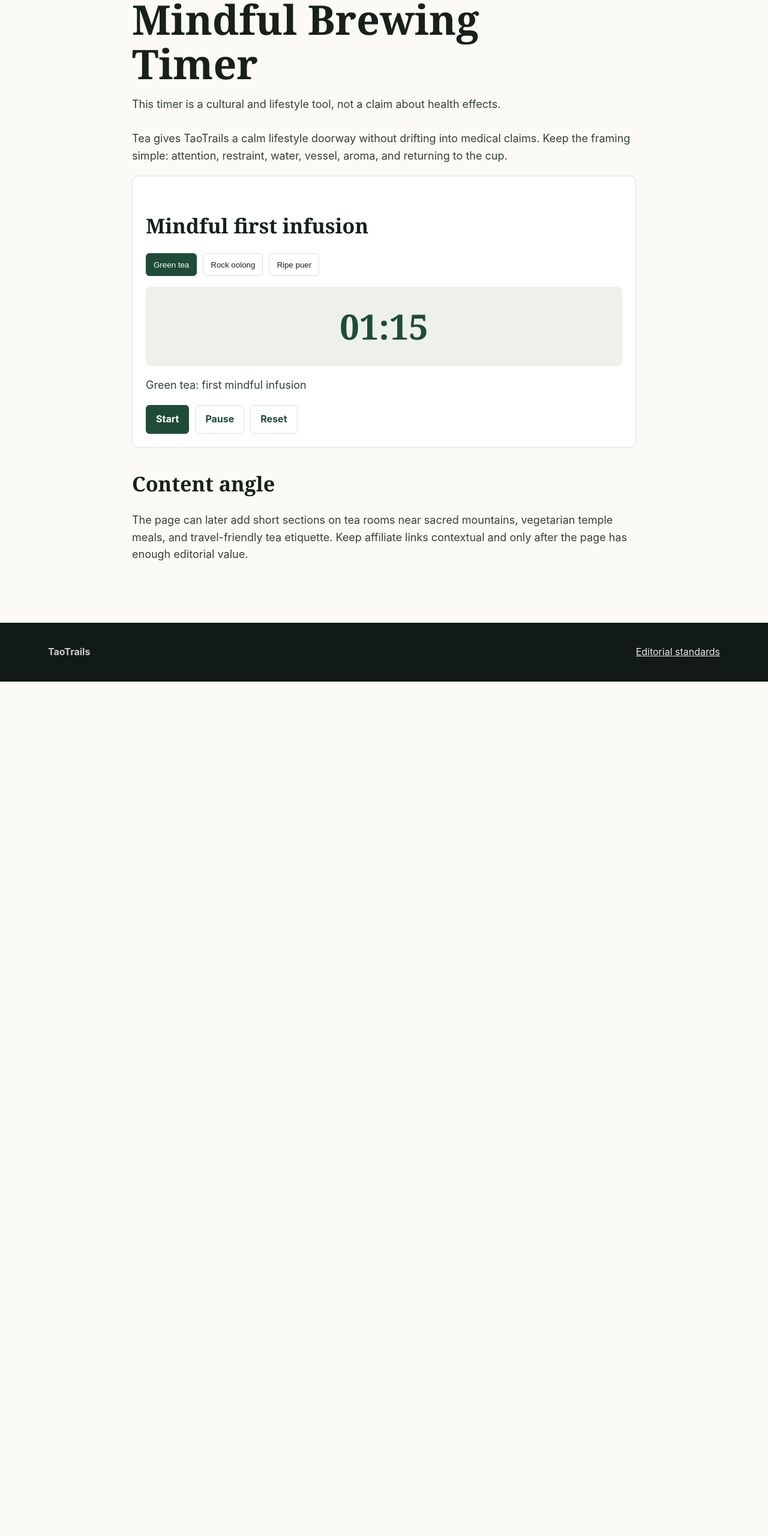
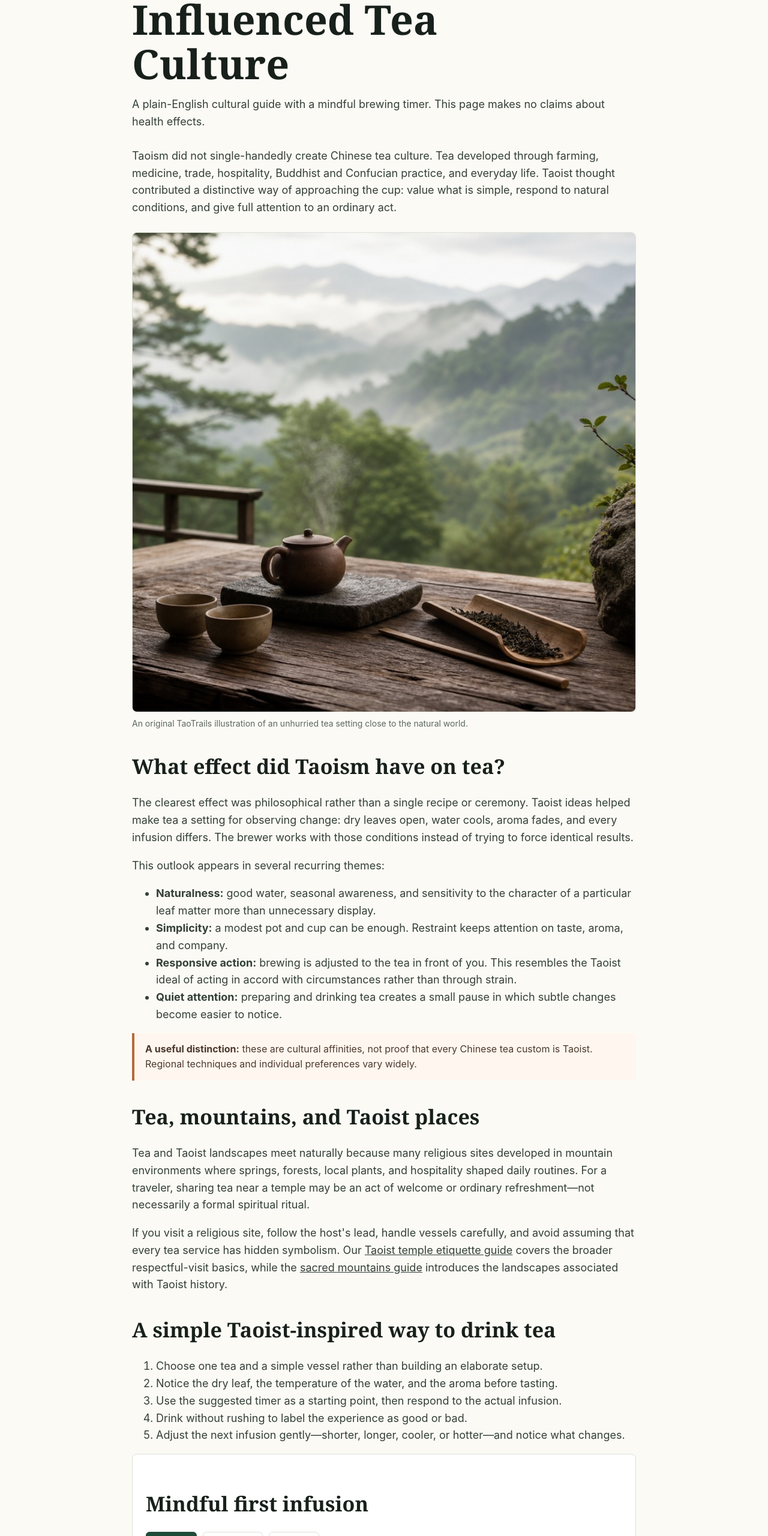
Before and after one commit to jazfox-cloud/TaoTrails, a website: page lifestyle/taoist-tea/index.html in a window 1280 px wide. Shown: the part 240-2800 px from the top of the page at 60% size. Before the commit the page ends 1376 px from the top, so only its background shows below. Drawn offline with Linux system fonts and the light colour scheme.

Commit message:
Expand Taoist tea culture guide

```diff
--- a/lifestyle/taoist-tea/index.html
+++ b/lifestyle/taoist-tea/index.html
@@ -3,8 +3,8 @@
   <head>
     <meta charset="utf-8">
     <meta name="viewport" content="width=device-width, initial-scale=1">
-    <title>Taoism and Tea: A Mindful Brewing Timer - TaoTrails</title>
-    <meta name="description" content="Explore Taoist tea culture and use a simple mindful brewing timer for green tea, rock oolong, and ripe puer.">
+    <title>How Taoism Influenced Tea Culture + Brewing Timer - TaoTrails</title>
+    <meta name="description" content="Learn how Taoist ideas of simplicity, naturalness, and attentive practice influenced Chinese tea culture, then use a mindful brewing timer.">
     <link rel="canonical" href="https://taotrails.com/lifestyle/taoist-tea/">
     <link rel="stylesheet" href="/css/styles.css">
   </head>
@@ -12,9 +12,39 @@
     <header class="site-header"><nav class="nav" aria-label="Primary navigation"><a class="brand" href="/"><span class="brand-mark">T</span><span>TaoTrails</span></a><div class="nav-links"><a href="/taoism/">What is Taoism</a><a href="/sacred-mountains/">Sacred Mountains</a><a href="/lifestyle/temple-etiquette/">Temple Etiquette</a></div></nav></header>
     <main class="article">
       <p class="eyebrow">Lifestyle tool</p>
-      <h1>Taoism and Tea: A Mindful Brewing Timer</h1>
-      <p class="article-meta">This timer is a cultural and lifestyle tool, not a claim about health effects.</p>
-      <p>Tea gives TaoTrails a calm lifestyle doorway without drifting into medical claims. Keep the framing simple: attention, restraint, water, vessel, aroma, and returning to the cup.</p>
+      <h1>How Taoism Influenced Tea Culture</h1>
+      <p class="article-meta">A plain-English cultural guide with a mindful brewing timer. This page makes no claims about health effects.</p>
+      <p>Taoism did not single-handedly create Chinese tea culture. Tea developed through farming, medicine, trade, hospitality, Buddhist and Confucian practice, and everyday life. Taoist thought contributed a distinctive way of approaching the cup: value what is simple, respond to natural conditions, and give full attention to an ordinary act.</p>
+
+      <figure class="article-thumb">
+        <img src="/public/assets/taoist-tea-mountain-table.jpg" width="1200" height="800" alt="Clay teapot and two cups on a wooden table overlooking misty green mountains" loading="eager">
+        <figcaption>An original TaoTrails illustration of an unhurried tea setting close to the natural world.</figcaption>
+      </figure>
+
+      <h2>What effect did Taoism have on tea?</h2>
+      <p>The clearest effect was philosophical rather than a single recipe or ceremony. Taoist ideas helped make tea a setting for observing change: dry leaves open, water cools, aroma fades, and every infusion differs. The brewer works with those conditions instead of trying to force identical results.</p>
+      <p>This outlook appears in several recurring themes:</p>
+      <ul>
+        <li><strong>Naturalness:</strong> good water, seasonal awareness, and sensitivity to the character of a particular leaf matter more than unnecessary display.</li>
+        <li><strong>Simplicity:</strong> a modest pot and cup can be enough. Restraint keeps attention on taste, aroma, and company.</li>
+        <li><strong>Responsive action:</strong> brewing is adjusted to the tea in front of you. This resembles the Taoist ideal of acting in accord with circumstances rather than through strain.</li>
+        <li><strong>Quiet attention:</strong> preparing and drinking tea creates a small pause in which subtle changes become easier to notice.</li>
+      </ul>
+
+      <aside class="note"><strong>A useful distinction:</strong> these are cultural affinities, not proof that every Chinese tea custom is Taoist. Regional techniques and individual preferences vary widely.</aside>
+
+      <h2>Tea, mountains, and Taoist places</h2>
+      <p>Tea and Taoist landscapes meet naturally because many religious sites developed in mountain environments where springs, forests, local plants, and hospitality shaped daily routines. For a traveler, sharing tea near a temple may be an act of welcome or ordinary refreshment—not necessarily a formal spiritual ritual.</p>
+      <p>If you visit a religious site, follow the host's lead, handle vessels carefully, and avoid assuming that every tea service has hidden symbolism. Our <a href="/lifestyle/temple-etiquette/">Taoist temple etiquette guide</a> covers the broader respectful-visit basics, while the <a href="/sacred-mountains/">sacred mountains guide</a> introduces the landscapes associated with Taoist history.</p>
+
+      <h2>A simple Taoist-inspired way to drink tea</h2>
+      <ol>
+        <li>Choose one tea and a simple vessel rather than building an elaborate setup.</li>
+        <li>Notice the dry leaf, the temperature of the water, and the aroma before tasting.</li>
+        <li>Use the suggested timer as a starting point, then respond to the actual infusion.</li>
+        <li>Drink without rushing to label the experience as good or bad.</li>
+        <li>Adjust the next infusion gently—shorter, longer, cooler, or hotter—and notice what changes.</li>
+      </ol>
 
       <section class="timer" data-tea-timer>
         <h2>Mindful first infusion</h2>
@@ -32,8 +62,8 @@
         </div>
       </section>
 
-      <h2>Content angle</h2>
-      <p>The page can later add short sections on tea rooms near sacred mountains, vegetarian temple meals, and travel-friendly tea etiquette. Keep affiliate links contextual and only after the page has enough editorial value.</p>
+      <h2>Where to continue</h2>
+      <p>To understand the ideas behind naturalness and responsive action, begin with <a href="/taoism/">What is Taoism?</a> and then read the <a href="/tao-te-ching/">Tao Te Ching guide</a>. Tea is best treated here as a practical doorway into those ideas, not as a shortcut to mastering them.</p>
     </main>
     <footer class="site-footer"><div class="footer-inner"><strong>TaoTrails</strong><a href="/about/">Editorial standards</a></div></footer>
     <script src="/js/site.js"></script>
--- a/scripts/check-site.mjs
+++ b/scripts/check-site.mjs
@@ -30,6 +30,7 @@ const required = [
   "public/assets/mountain-qingcheng-square.jpg",
   "public/assets/mountain-longhu-square.jpg",
   "public/assets/tao-te-ching-thumb.jpg",
+  "public/assets/taoist-tea-mountain-table.jpg",
   "functions/_middleware.js",
   "_redirects",
   "robots.txt",
```
Also changed, not shown: public/assets/taoist-tea-mountain-table.jpg (added).
